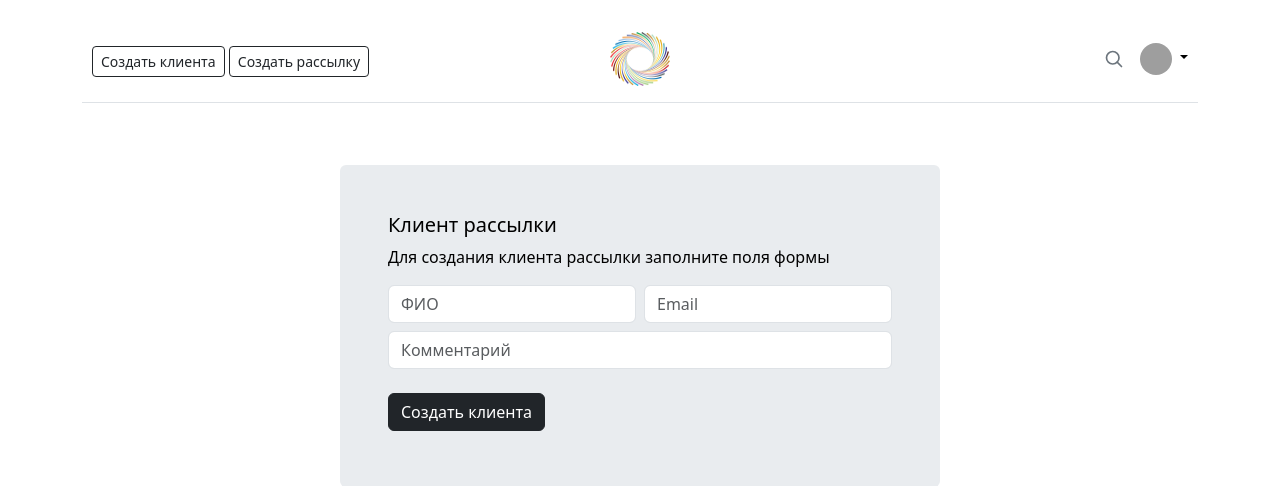
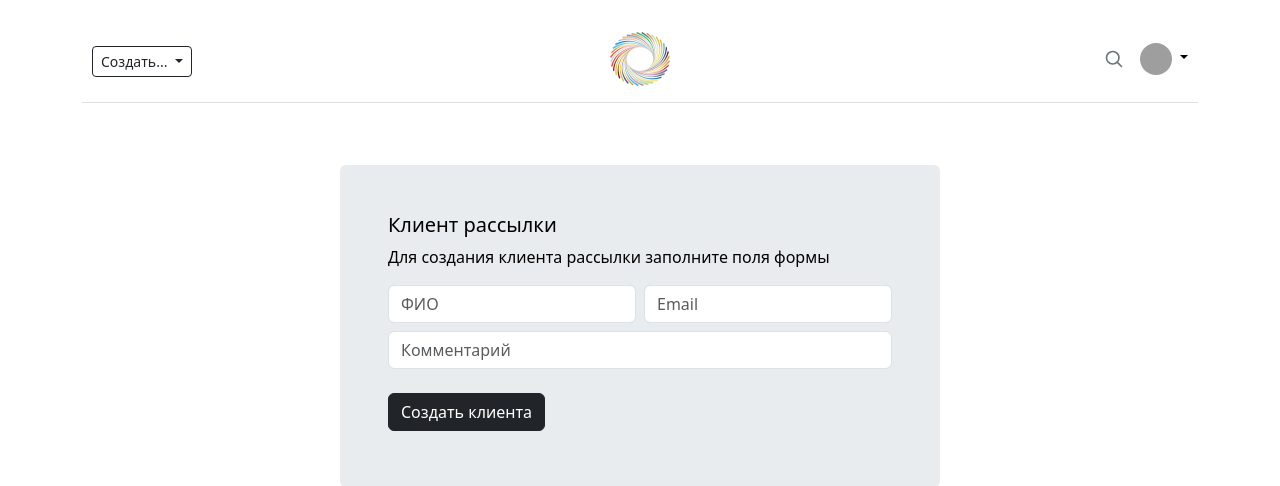
Before and after one commit to aukhadieva/mailings_service, a Django app: page /mailing/create_client in a window 1280 px wide. Shown: the top 486 px of the page. Run offline with Django 5.2, Linux system fonts and the light colour scheme; the visitor is signed in with stand-in values (Sample User, id 1); some libraries are stand-ins or nearby versions; grey boxes are pictures that could not be loaded.

Commit message:
Add urls

```diff
--- a/main/templates/main/includes/inc_main_menu.html
+++ b/main/templates/main/includes/inc_main_menu.html
@@ -6,15 +6,25 @@
             <div class="col-4 pt-1">
                 {% if user.is_authenticated %}
                 {% if user.is_superuser or user.is_staff %}
-                <a class="btn btn-sm btn-outline-dark" href="{% url 'mailing:create_client' %}">Создать клиента</a>
-                <a class="btn btn-sm btn-outline-dark" href="#">Создать рассылку</a>
+                <div class="dropdown">
+                    <button class="btn btn-sm btn-outline-dark dropdown-toggle" type="button" data-bs-toggle="dropdown"
+                            aria-expanded="false">
+                        Создать...
+                    </button>
+                    <ul class="dropdown-menu">
+                        <li><a class="dropdown-item" href="{% url 'mailing:create_client' %}">Создать клиента</a></li>
+                        <li><a class="dropdown-item" href="{% url 'mailing:create_message' %}">Создать сообщение</a>
+                        </li>
+                        <li><a class="dropdown-item" href="#">Создать рассылку</a></li>
+                    </ul>
+                </div>
                 {% else %}
                 <a class="btn btn-sm btn-outline-dark" href="#">Создать пост</a>
                 {% endif %}
                 {% endif %}
             </div>
             <div class="col-4 text-center">
-                <a class="blog-header-logo text-body-emphasis text-decoration-none" href={% url 'main:index' %}><img
+                <a class="blog-header-logo text-body-emphasis text-decoration-none" href="{% url 'main:index' %}"><img
                     src="{% static 'images/logo.png' %}" alt="logo" width="60" height="54"></a>
             </div>
             <div class="col-4 d-flex justify-content-end align-items-center">
@@ -33,14 +43,15 @@
                         <img src="https://github.com/mdo.png" alt="mdo" width="32" height="32" class="rounded-circle">
                     </a>
                     <ul class="dropdown-menu text-small" style="">
-                        <li><a class="dropdown-item" href="#">Создать...</a></li>
                         <li><a class="dropdown-item" href="{% url 'users:profile' %}">Профиль</a></li>
+                        <li><a class="dropdown-item" href="{% url 'users:profile' %}">Настройки</a></li>
                         {% if user.is_superuser or user.is_staff %}
                         <li>
                             <hr class="dropdown-divider">
                         </li>
                         <li><a class="dropdown-item" href="{% url 'admin:index' %}">Админпанель</a></li>
                         <li><a class="dropdown-item" href="{% url 'mailing:client_list' %}">Список клиентов</a></li>
+                        <li><a class="dropdown-item" href="{% url 'mailing:message_list' %}">Список сообщений</a></li>
                         <li><a class="dropdown-item" href="#">Список рассылок</a></li>
                         {% endif %}
                         <li>
```
